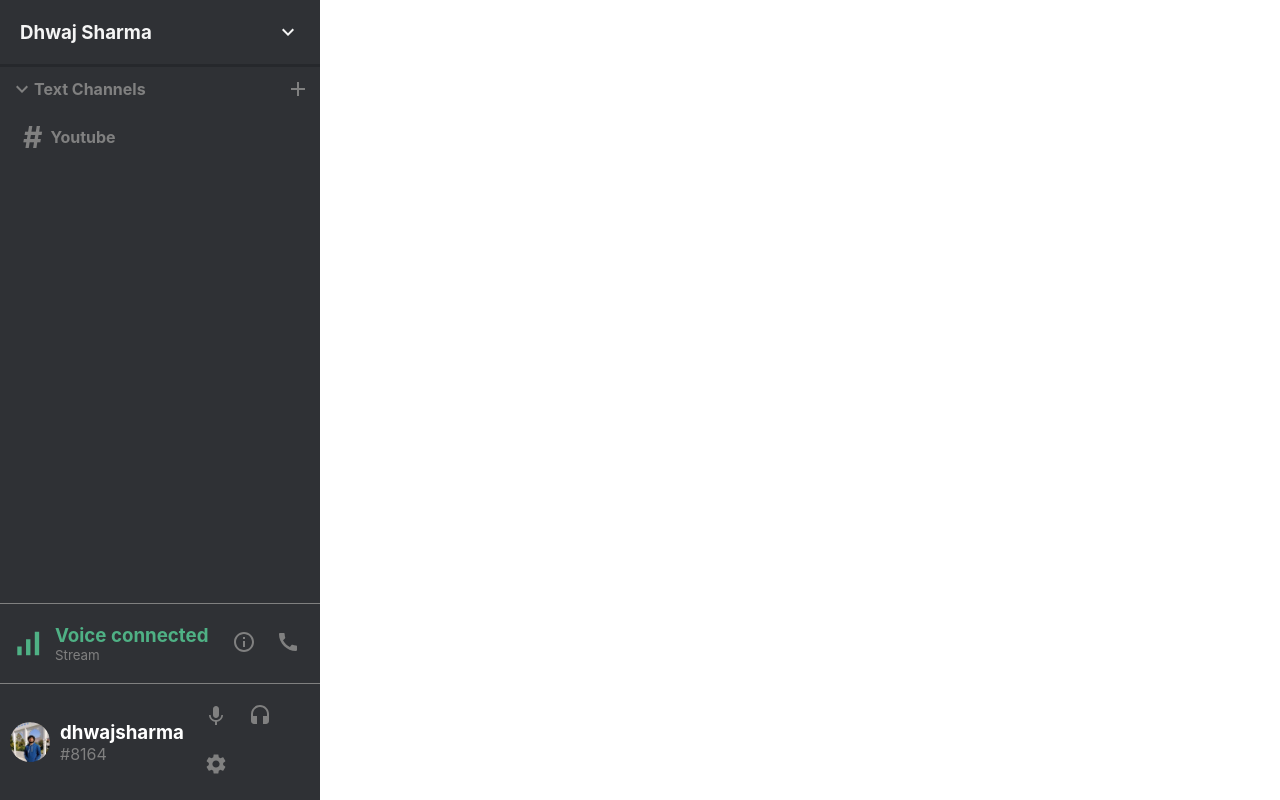
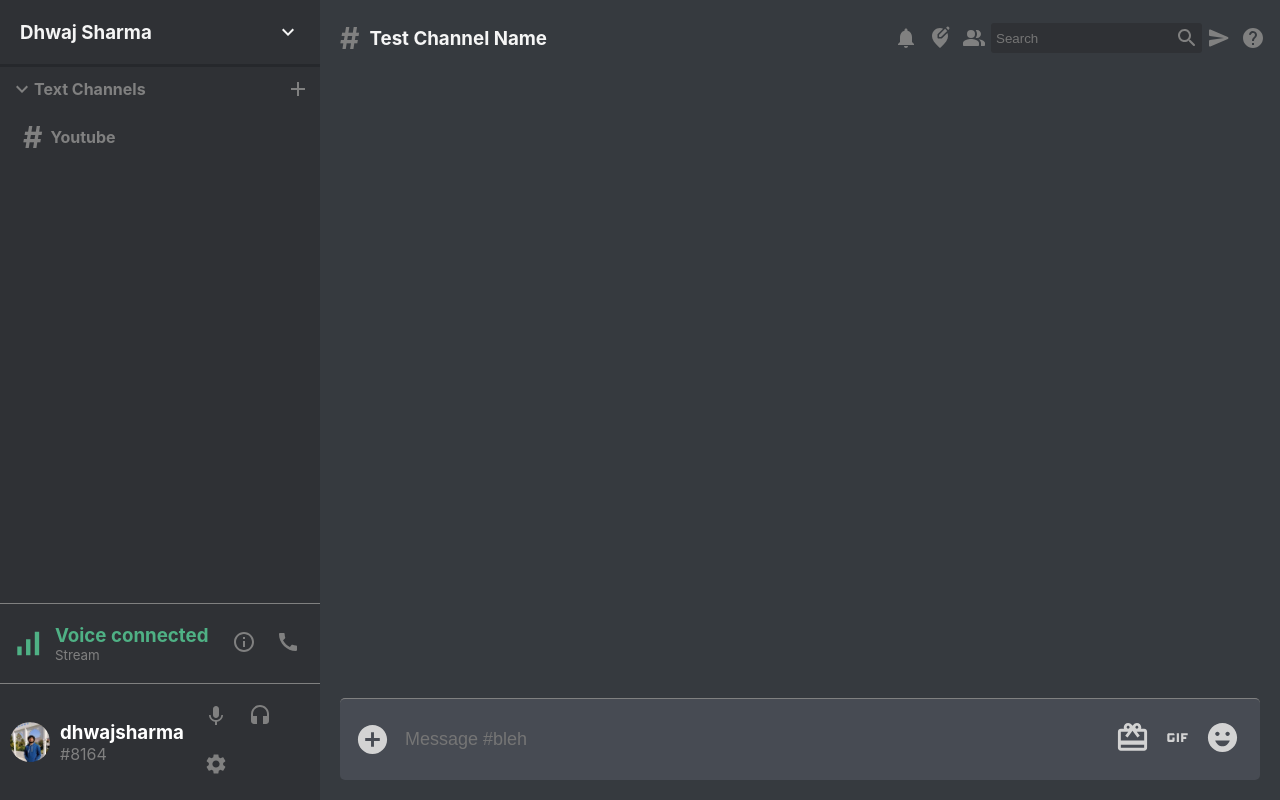
Before and after one commit to dhwajsharma/discord-clone-redux, a React (Create React App) app: page / in a window 1280 px wide. Built offline with nearby package versions, Linux system fonts and the light colour scheme.

Commit message:
created chat header and input box.

```diff
--- a/src/components/Chat/Chat.css
+++ b/src/components/Chat/Chat.css
@@ -0,0 +1,45 @@
+.chat {
+  display: flex;
+  flex-direction: column;
+  flex: 0.75;
+  background-color: #363a3f;
+  height: 100vh;
+}
+
+.chat_messages {
+  flex: 1;
+}
+
+.chat_input {
+  color: lightgray;
+  display: flex;
+  align-items: center;
+  justify-content: space-between;
+  padding: 15px;
+  border-radius: 5px;
+  margin: 20px;
+  border-top: 1px solid gray;
+  background-color: #474b53;
+}
+
+.chat_input > form > input {
+  padding: 15px;
+  background: transparent;
+  width: 100%;
+  border: none;
+  outline-width: 0;
+  color: whitesmoke;
+  font-size: large;
+}
+
+.chat_input > form {
+  flex: 1;
+}
+
+.chat_inputButton {
+  display: none;
+}
+
+.chat_inputIcons > .MuiSvgIcon-root {
+  padding: 5px;
+}
--- a/src/components/Chat/Chat.js
+++ b/src/components/Chat/Chat.js
@@ -1,3 +1,4 @@
+import { AddCircle, CardGiftcard, EmojiEmotions, Gif } from '@material-ui/icons'
 import React from 'react'
 import ChatHeader from '../ChatHeader/ChatHeader'
 import "./Chat.css"
@@ -6,6 +7,21 @@ const Chat = () => {
     return (
         <div className="chat">
             <ChatHeader />
+            <div className="chat_messages">
+
+            </div>
+            <div className="chat_input">
+                <AddCircle fontSize="large" />
+                <form>
+                    <input type="text" placeholder={`Message #bleh`} />
+                    <button className="chat_inputButton" type="submit">Send Message</button>
+                </form>
+                <div className="chat_inputIcons">
+                    <CardGiftcard fontSize="large" />
+                    <Gif fontSize="large" />
+                    <EmojiEmotions fontSize="large" />
+                </div>
+            </div>
         </div>
     )
 }
--- a/src/components/ChatHeader/ChatHeader.css
+++ b/src/components/ChatHeader/ChatHeader.css
@@ -0,0 +1,51 @@
+.chatHeader {
+  display: flex;
+  justify-content: space-between;
+  align-items: center;
+  color: gray;
+  padding: 10px;
+}
+
+.chatHeader_hash {
+  color: gray;
+  font-size: 30px;
+  padding: 10px;
+}
+
+.chatHeader_left > h3 {
+  display: flex;
+  align-items: center;
+  color: whitesmoke;
+}
+
+.chatHeader_right {
+  display: flex;
+  align-items: center;
+  flex: 0.5;
+  justify-content: space-between;
+}
+
+.chatHeader_right > .MuiSvgIcon-root {
+  padding: 5px;
+  cursor: pointer;
+}
+
+.chatHeader_right > .MuiSvgIcon-root:hover {
+  color: white;
+}
+
+.chatHeader_search {
+  display: flex;
+  align-items: center;
+  color: gray;
+  background-color: #2f3135;
+  border-radius: 3px;
+  padding: 3px;
+}
+
+.chatHeader_search > input {
+  background: transparent;
+  outline-width: 0;
+  color: whitesmoke;
+  border: none;
+}
--- a/src/components/ChatHeader/ChatHeader.js
+++ b/src/components/ChatHeader/ChatHeader.js
@@ -1,10 +1,30 @@
+import { EditLocationRounded, HelpRounded, Notifications, PeopleAltRounded, SearchRounded, SendRounded } from '@material-ui/icons'
 import React from 'react'
 import "./ChatHeader.css"
 
 const ChatHeader = () => {
     return (
         <div className="chatHeader">
+            <div className="chatHeader_left">
+                <h3>
+                    <span className="chatHeader_hash">
+                        #
+                    </span>
+                    Test Channel Name
+                </h3>
+            </div>
+            <div className="chatHeader_right">
+                <Notifications />
+                <EditLocationRounded />
+                <PeopleAltRounded />
 
+                <div className="chatHeader_search">
+                    <input type="text" placeholder="Search" />
+                    <SearchRounded />
+                </div>
+                <SendRounded />
+                <HelpRounded />
+            </div>
         </div>
     )
 }
```
